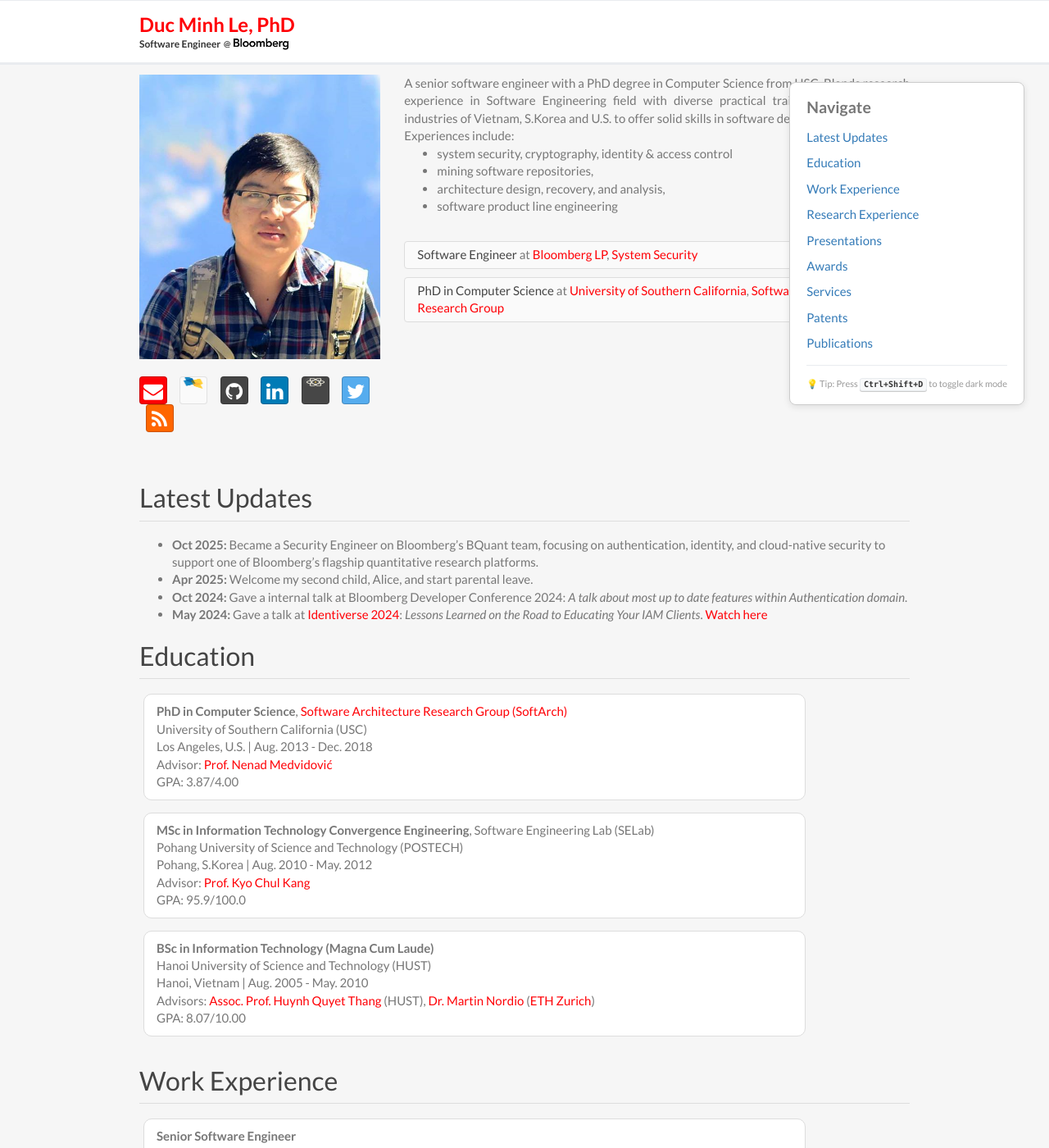
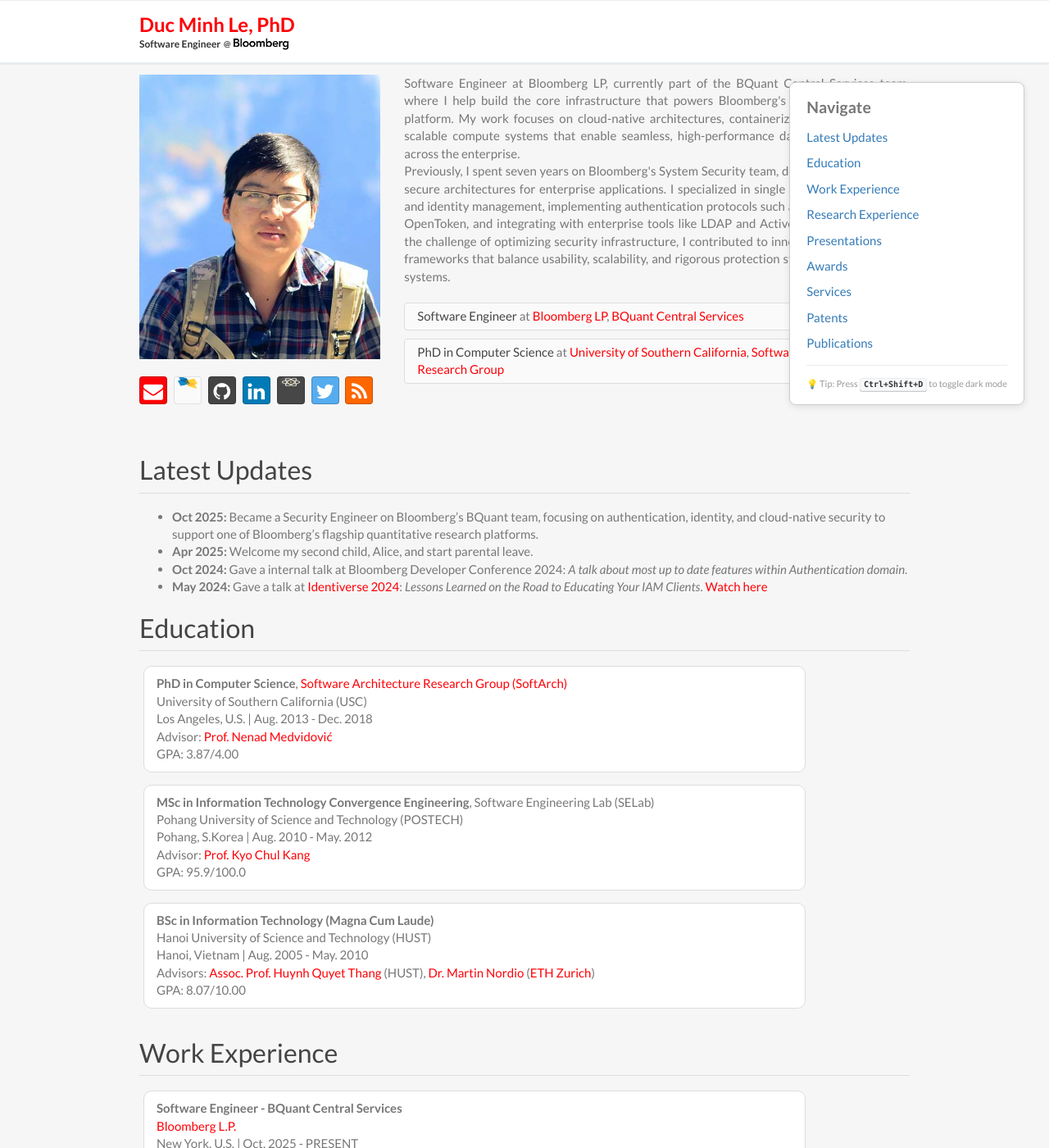
Before and after one commit to lemduc/lemduc.github.io, a Jekyll site: the page built from index.html, in a window 1280 px wide and 1400 px high. Shown: the whole window at 82% size. Built offline with Jekyll 4.4.1, drawn with Linux system fonts in a browser that asks for light colours; nearby versions of some CDN libraries; some of the changed text lies outside the part shown.

Commit message:
Update experience section: Revise job titles and descriptions for current and previous roles at Bloomberg L.P., emphasizing contributions to BQuant Central Services and the System Security team. Adjust header content to reflect new role and responsibilities. Modify CSS for social icon spacing.

```diff
--- a/_includes/experience.html
+++ b/_includes/experience.html
@@ -1,13 +1,30 @@
 <div class="row">
     <div class="col-pub">
         <div class="experience-html">
-            <span class="experience-title"><strong>Senior Software Engineer</strong></span><br>
+            <span class="experience-title"><strong>Software Engineer - BQuant Central Services</strong></span><br>
             <span class="experience-org"><a href="http://www.bloomberg.com/" target="_blank">Bloomberg L.P.</a></span><br>
-            <span class="experience-meta">New York, U.S. & London, U.K. | July 2018 - PRESENT</span><br>
+            <span class="experience-meta">New York, U.S. | Oct. 2025 - PRESENT</span><br>
+            <ul>
+                <li>Build core infrastructure that powers Bloomberg's quantitative analytics platform</li>
+                <li>Focus on cloud-native architectures, containerized environments, and scalable compute systems</li>
+                <li>Enable seamless, high-performance data science workflows across the enterprise</li>
+            </ul>
+        </div>
+    </div>
+</div>
+<div class="row">
+    <div class="col-pub">
+        <div class="experience-html">
+            <span class="experience-title"><strong>Software Engineer - System Security Team</strong></span><br>
+            <span class="experience-org"><a href="http://www.bloomberg.com/" target="_blank">Bloomberg L.P.</a></span><br>
+            <span class="experience-meta">New York, U.S. & London, U.K. | July 2018 - Sept.2025 (7 years)</span><br>
             <ul>
                 <li>Tech Lead of Authentication Platform team at Bloomberg</li>
-                <li>Manage Bloomberg Single Sign On system, which is used to authenticate both Bloomberg's workforce & customers</li>
-                <li>Work closely with CTO office to secure and extend our systems for new use-cases in Bloomberg's ecosystem & customers' integrations</li>
+                <li>Developed scalable and secure architectures for enterprise applications</li>
+                <li>Specialized in single sign-on (SSO) systems and identity management</li>
+                <li>Implemented authentication protocols including SAML, OAuth2, and OpenToken</li>
+                <li>Integrated with enterprise tools like LDAP and Active Directory</li>
+                <li>Contributed to innovative authentication frameworks balancing usability, scalability, and security across global systems</li>
             </ul>
         </div>
     </div>
--- a/_includes/header.html
+++ b/_includes/header.html
@@ -12,8 +12,7 @@
                     <div class="row">
                         <div class="col-sm-12">
                             <ul class="list-inline">
-                                <li><a class="btn btn-social-icon btn-email" href="mailto:duclm.bk@gmail.com"><i class="fa fa-envelope"></i></a></li>
-
+                                <li class="social-icon"><a class="btn btn-social-icon btn-email" href="mailto:duclm.bk@gmail.com"><i class="fa fa-envelope"></i></a></li>
                                 <li class="social-icon"><a class="btn btn-social-icon btn-dblp" href="https://dblp.uni-trier.de/pers/hd/l/Le:Duc_Minh"><img src="/images/dblp.png"/></a></li>
                                 <li class="social-icon"><a class="btn btn-social-icon btn-github" href="https://github.com/lemduc"><i class="fa fa-github"></i></a></li>
                                 <li class="social-icon"><a class="btn btn-social-icon btn-linkedin" href="https://linkedin.com/in/lemduc"><i class="fa fa-linkedin"></i></a></li>
@@ -28,15 +27,10 @@
                     <div class="row">
                         <div class="col-sm-12">
                             <p>
-                                A senior software engineer with a PhD degree in Computer Science from USC.
-                                Blends research experience in Software Engineering field with diverse practical training in the software industries of Vietnam, S.Korea and U.S. to offer solid skills in software design and development.
-                                Experiences include:
-                                <ul>
-                                    <li>system security, cryptography, identity & access control</li>
-                                    <li>mining software repositories,</li>
-                                    <li>architecture design, recovery, and analysis,</li>
-                                    <li>software product line engineering</li>
-                                </ul>
+                                Software Engineer at Bloomberg LP, currently part of the BQuant Central Services team, where I help build the core infrastructure that powers Bloomberg's quantitative analytics platform. My work focuses on cloud-native architectures, containerized environments, and scalable compute systems that enable seamless, high-performance data science workflows across the enterprise.
+                            </p>
+                            <p>
+                                Previously, I spent seven years on Bloomberg's System Security team, developing scalable and secure architectures for enterprise applications. I specialized in single sign-on (SSO) systems and identity management, implementing authentication protocols such as SAML, OAuth2, and OpenToken, and integrating with enterprise tools like LDAP and Active Directory. Driven by the challenge of optimizing security infrastructure, I contributed to innovative authentication frameworks that balance usability, scalability, and rigorous protection standards across global systems.
                             </p>
 
                             <!-- <div>&nbsp;</div>
@@ -53,7 +47,7 @@
                                     <span class="list-group-item-text">
                                         at
                                         <a href="https://www.bloomberg.com">Bloomberg LP</a>,
-                                        <a href="https://www.bloomberg.com">System Security</a>
+                                        <a href="https://www.bloomberg.com">BQuant Central Services</a>
                                     </span>
                                 </li>
                             </ul>
--- a/stylesheets/nak.css
+++ b/stylesheets/nak.css
@@ -332,7 +332,7 @@
    padding-right: 0px;
 }
 .list-inline > li.social-icon {
-   padding-left: 12.5px;
+   padding-left: 5px;
    vertical-align: middle;
 }
 
```
